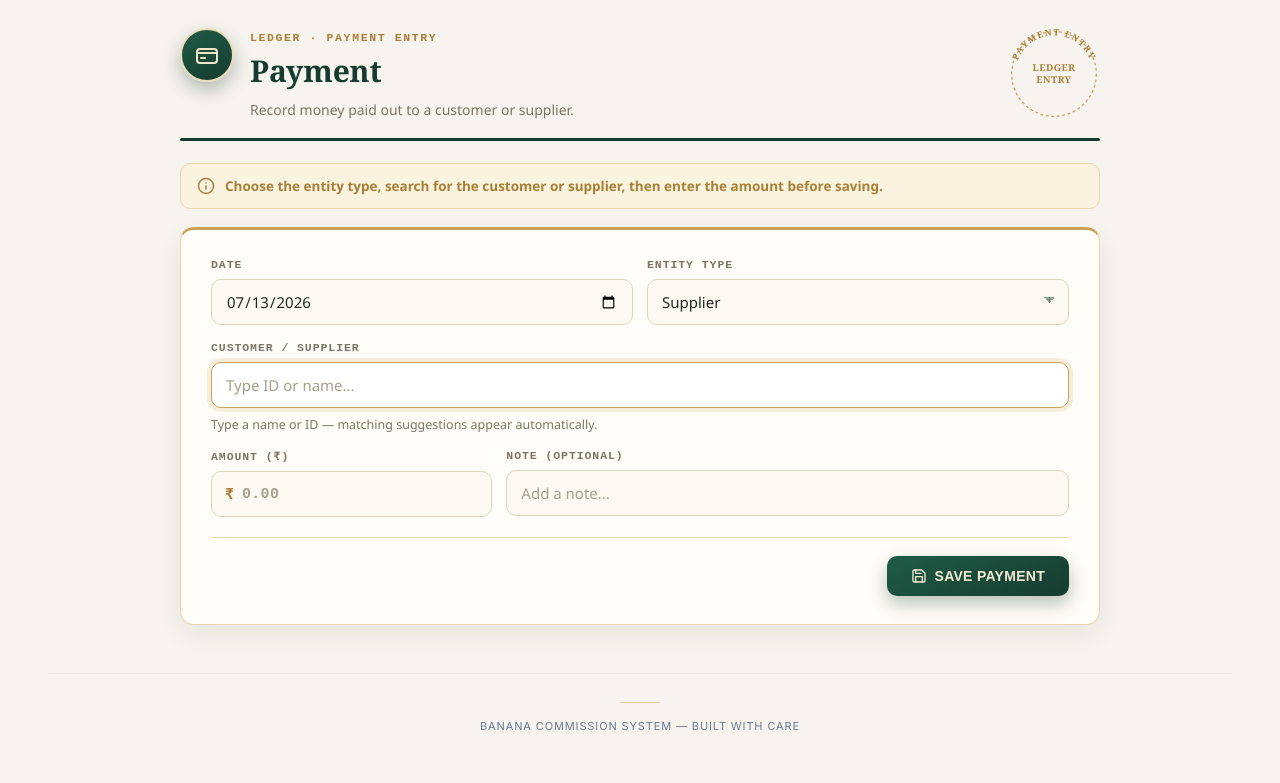
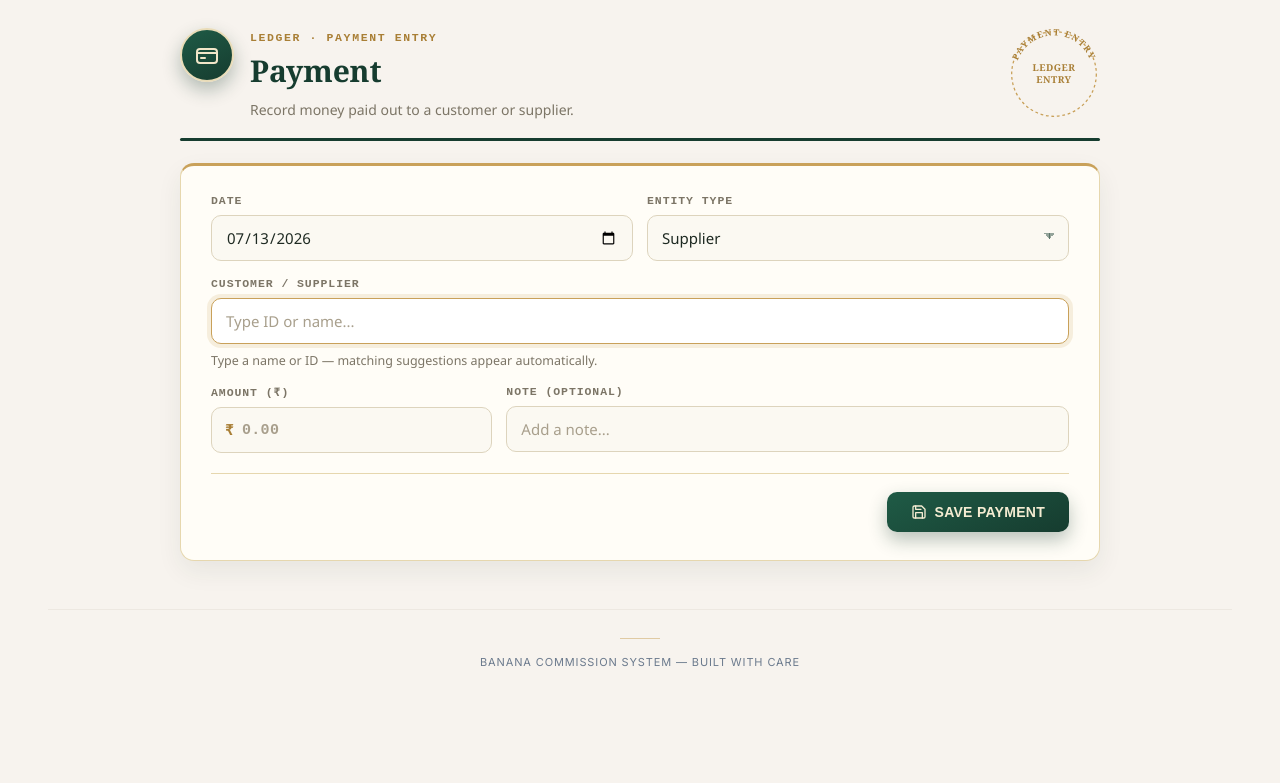
Before and after one commit to Anish-RS/commision-project-, a Flask app: page /transactions/payment in a window 1280 px wide. Shown: the part 156-939 px from the top of the page. Run offline with Flask 3, Linux system fonts and the light colour scheme; the visitor is signed in with stand-in values (Sample User, id 1); data that the repository does not hold is empty; some libraries are stand-ins or nearby versions.

Commit message:
Update payment.html

```diff
--- a/templates/payment.html
+++ b/templates/payment.html
@@ -393,12 +393,7 @@
 
   <div class="header-divider"></div>
 
-  <div class="info-banner">
-    <svg viewBox="0 0 24 24" fill="none" stroke-width="2" stroke-linecap="round" stroke-linejoin="round">
-      <circle cx="12" cy="12" r="10"/><path d="M12 16v-4M12 8h.01"/>
-    </svg>
-    Choose the entity type, search for the customer or supplier, then enter the amount before saving.
-  </div>
+
 
   <div class="card" id="paymentCard">
     <form method="POST" id="payment-form" novalidate>
```
